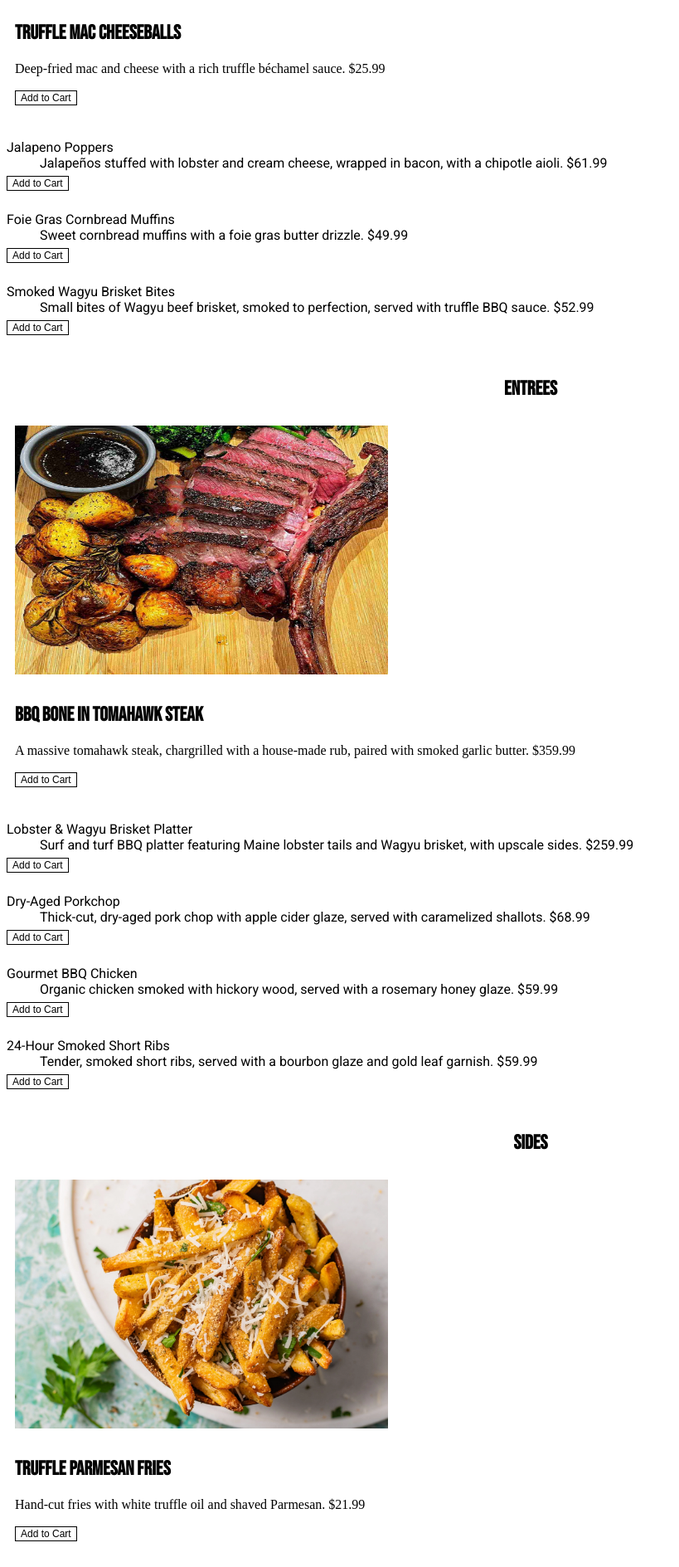
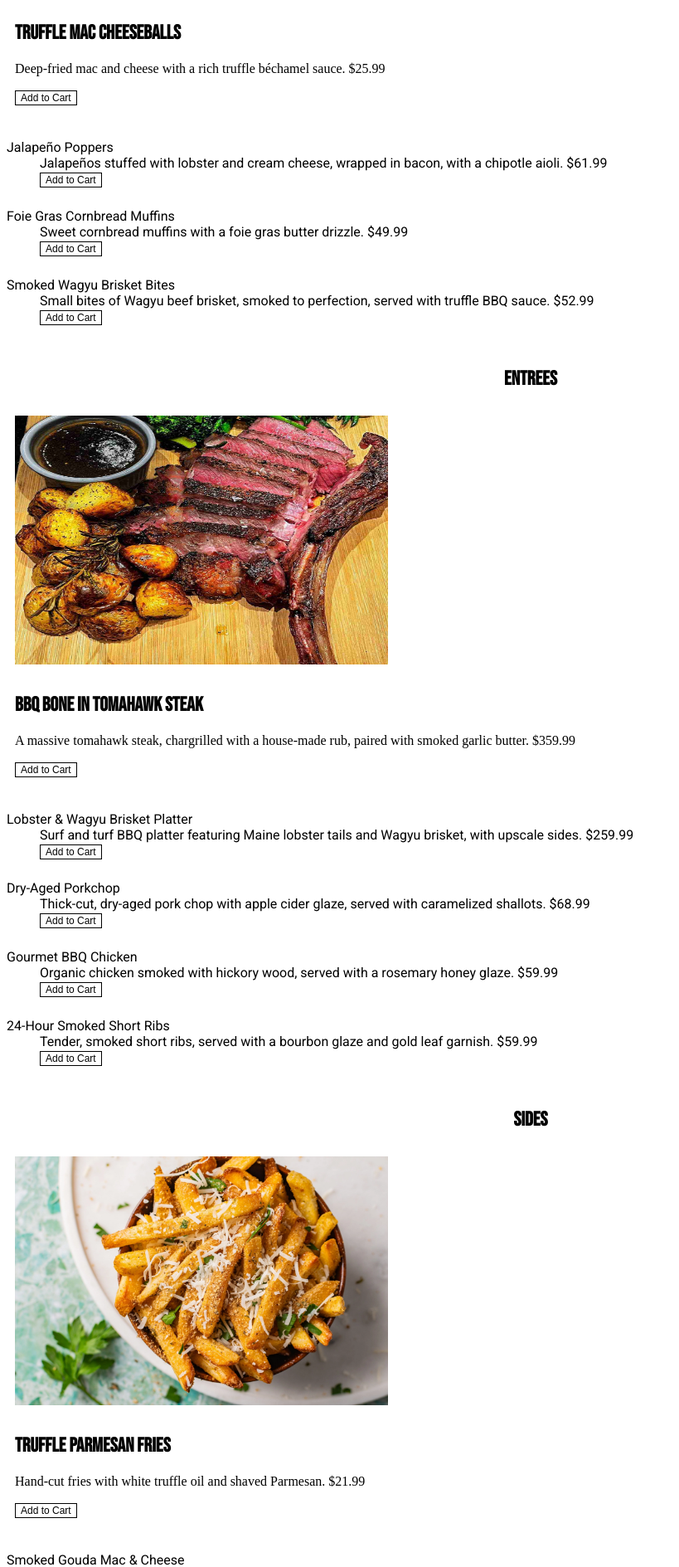
Before and after one commit to Dreiii18/Restaurant, a PHP site: page /frontend/html/order.html in a window 1280 px wide; the page is wider, and only the part inside the window is pictured. Shown: the part 1433-3322 px from the top of that part at 83% size, without its empty margins (0-819 px from the left). Run offline with PHP 8.4, Linux system fonts and the light colour scheme; some libraries are stand-ins or nearby versions.

Commit message:
Popout adjustments HTML:  -

```diff
--- a/frontend/css/order.css
+++ b/frontend/css/order.css
@@ -34,7 +34,7 @@
     height: 300px;
 }
 
-h2 {
+h1, h2, h3 {
     font-family: "Bebas Neue", sans-serif;
 }
 
@@ -84,6 +84,11 @@ footer p{
     color: black;
     border: 1px solid black;
     margin-bottom: 15px;
+}
+
+.add-to-cart:hover {
+    background-color: #444;
+    color: white;
 }
 
 #checkout {
@@ -196,9 +201,9 @@ dt {
     padding-top: 10px;
 }
 
-dd {
+/* dd {
     padding-bottom: 5px;
-}
+} */
 
 #restaurant_background {
     /* background-image: url("./frontend/images/restaurantbg.jpg"); */
--- a/frontend/html/order.html
+++ b/frontend/html/order.html
@@ -1,4 +1,3 @@
-
 <!DOCTYPE html>
 <html lang="en">
 <head>
@@ -38,14 +37,12 @@
     </nav>
 
     <div class="cart-checkout">
-            <i class="fa badge" value=1>&#xf07a;</i>
-            <!-- <button id="checkout" onclick="cart.html">Checkout</button> -->
+        <i class="fa badge" value=1 data-bs-toggle="offcanvas" data-bs-target="#offcanvasRight" aria-controls="offcanvasRight">&#xf07a;</i>
     </div>
     <div class="row">
         <div class="item1">
-          <h2 class="carouselTitle text-align-center">Recommened By the Chef</h2>
+            <h2 class="carouselTitle text-align-center">Recommended By the Chef</h2>
             <div id ="recommended">
-
                 <div id="carouselExample" class="carousel slide">
                     <div class="carousel-inner">
                         <div class="carousel-item active">
@@ -55,6 +52,7 @@
                                 <img class="multipleImages" src="frontend/images/lavaCake.jpg">
                                 <img class="multipleImages" src="frontend/images/truffleFries.jpg">
                                 <img class="multipleImages" src="frontend/images/lobsterWagyu.jpg">
+                            </div>
                         </div>
                     </div>
                     <div class="carousel-item">
@@ -77,13 +75,14 @@
                 </div>
             </div>
         </div>
-			</div>
 
         <div class="row">
             <div class="col-8">
                 <div class="row">
                     <ul class="nav justify-content-center">
+                        <li>
                             <h2>Filters</h2>
+                        </li>
                         <li class="nav-item">
                             <a class="nav-link" href="#starters">Starters</a>
                         </li>
@@ -102,11 +101,11 @@
                     </ul>
                 </div>
                 <div class="row" id="starters">
+                    <div class="row">
                         <div class="col text-align-center">
                             <h2 class="section-title">Starters</h2>
                         </div>
                     </div>
-                <div class="row">
                     <div class="col feature-dish">
                         <img src="frontend/images/truffleMacCheeseBalls.jpg" class="d-block w-100" alt="Deep fried truffle mac & cheese balls">
                         <h2 data-menu-id="1">Truffle Mac CheeseBalls</h2>
@@ -115,15 +114,15 @@
                     </div>
                     <div class="col">
                         <dl>
-                            <dt data-menu-id="2">Jalapeno Poppers</dt>
+                            <dt data-menu-id="2">Jalapeño Poppers</dt>
                             <dd>Jalapeños stuffed with lobster and cream cheese, wrapped in bacon, with a chipotle aioli. $61.99</dd>
-                            <button class="add-to-cart">Add to Cart</button>
+                            <dd><button class="add-to-cart">Add to Cart</button></dd>
                             <dt data-menu-id="3">Foie Gras Cornbread Muffins</dt>
                             <dd>Sweet cornbread muffins with a foie gras butter drizzle. $49.99</dd>
-                            <button class="add-to-cart">Add to Cart</button>
+                            <dd><button class="add-to-cart">Add to Cart</button></dd>
                             <dt data-menu-id="4">Smoked Wagyu Brisket Bites</dt>
                             <dd>Small bites of Wagyu beef brisket, smoked to perfection, served with truffle BBQ sauce. $52.99</dd>
-                            <button class="add-to-cart">Add to Cart</button>
+                            <dd><button class="add-to-cart">Add to Cart</button></dd>
                         </dl>
                     </div>
                 </div>
@@ -143,16 +142,16 @@
                         <dl>
                             <dt data-menu-id="6">Lobster & Wagyu Brisket Platter</dt>
                             <dd>Surf and turf BBQ platter featuring Maine lobster tails and Wagyu brisket, with upscale sides. $259.99</dd>
-                            <input type="submit" value="Add to Cart" class="add-to-cart">
+                            <dd><button class="add-to-cart">Add to Cart</button></dd>
                             <dt data-menu-id="7">Dry-Aged Porkchop</dt>
                             <dd>Thick-cut, dry-aged pork chop with apple cider glaze, served with caramelized shallots. $68.99</dd>
-                            <input type="submit" value="Add to Cart" class="add-to-cart">
+                            <dd><button class="add-to-cart">Add to Cart</button></dd>
                             <dt data-menu-id="8">Gourmet BBQ Chicken</dt>
                             <dd>Organic chicken smoked with hickory wood, served with a rosemary honey glaze. $59.99</dd>
-                            <input type="submit" value="Add to Cart" class="add-to-cart">
+                            <dd><button class="add-to-cart">Add to Cart</button></dd>
                             <dt data-menu-id="9">24-Hour Smoked Short Ribs</dt>
                             <dd>Tender, smoked short ribs, served with a bourbon glaze and gold leaf garnish. $59.99</dd>
-                            <input type="submit" value="Add to Cart" class="add-to-cart">
+                            <dd><button class="add-to-cart">Add to Cart</button></dd>
                         </dl>
                     </div>
                 </div>
@@ -172,13 +171,13 @@
                         <dl>
                             <dt data-menu-id="11">Smoked Gouda Mac & Cheese</dt>
                             <dd>Creamy mac and cheese made with smoked Gouda and aged cheddar. $31.99</dd>
-                            <input type="submit" value="Add to Cart" class="add-to-cart">
+                            <dd><button class="add-to-cart">Add to Cart</button></dd>
                             <dt data-menu-id="12">Charred Brussels Sprouts</dt>
                             <dd>Roasted Brussel sprouts with pancetta and balasmic glaze. $14.99</dd>
-                            <input type="submit" value="Add to Cart" class="add-to-cart">
+                            <dd><button class="add-to-cart">Add to Cart</button></dd>
                             <dt data-menu-id="13">Caviar Potato Salad</dt>
                             <dd>Yukon gold potato salad with crème fraîche, topped with premium caviar. $259.99</dd>
-                            <input type="submit" value="Add to Cart" class="add-to-cart">
+                            <dd><button class="add-to-cart">Add to Cart</button></dd>
                         </dl>
                     </div>
                 </div>
@@ -198,10 +197,10 @@
                         <dl>
                             <dt data-menu-id="15">Maple Bacon Ice Cream Sundae</dt>
                             <dd>Maple-flavored ice cream with candied bacon, bourbon caramel, and pecan brittle. $18.99</dd>
-                            <input type="submit" value="Add to Cart" class="add-to-cart">
+                            <dd><button class="add-to-cart">Add to Cart</button></dd>
                             <dt data-menu-id="16">Smoked Chocolate Lava Cake</dt>
                             <dd> Molten chocolate cake with a hint of smoked chili, served with vanilla bean ice cream. $17.99</dd>
-                            <input type="submit" value="Add to Cart" class="add-to-cart">
+                            <dd><button class="add-to-cart">Add to Cart</button></dd>
                         </dl>
                     </div>
                 </div>
@@ -221,39 +220,57 @@
                         <dl>
                             <dt data-menu-id="18">Smoked Old Fashioned</dt>
                             <dd>Classic Old Fashioned cocktail, smoked with hickory wood. $34.99</dd>
-                          <input type="submit" value="Add to Cart" class="add-to-cart">
+                            <dd><button class="add-to-cart">Add to Cart</button></dd>
                             <dt data-menu-id="19">Smoked Berry Fizz</dt>
                             <dd>Smoky blackberry, rosemary, and lemon, topped with sparkling water; refreshing and bold. $11.99</dd>
-                          <input type="submit" value="Add to Cart" class="add-to-cart">
+                            <dd><button class="add-to-cart">Add to Cart</button></dd>
                             <dt data-menu-id="20">Caviar Lime Spritz</dt>
                             <dd>Bright elderflower and cucumber with a pop of lime pearls; light, crisp, and sophisticated. $13.99</dd>
-                          <input type="submit" value="Add to Cart" class="add-to-cart">
+                            <dd><button class="add-to-cart">Add to Cart</button></dd>
                             <dt data-menu-id="21">Gourmet Lemonade Trio</dt>
                             <dd>Unique flavors like lavender, rosemary, and hibiscus. $10.99</dd>
-                          <input type="submit" value="Add to Cart" class="add-to-cart">
+                            <dd><button class="add-to-cart">Add to Cart</button></dd>
                         </dl>
                     </div>
                 </div>
             </div>
+            <div class="col-4" id="restaurant_background"></div>
+        </div>
 
-            <div class="col-4" id="restaurant_background">
     </div>
-            <div class="col-4" id="cart">
-              <h2>Order Summary</h2>
-              <!-- placeholder for layout -->
+
+    <div class="offcanvas offcanvas-end" data-bs-scroll="true" data-bs-backdrop="false" tabindex="-1" id="offcanvasRight" aria-labelledby="offcanvasRightLabel">
+        <div class="offcanvas-header border-bottom">
+            <h1 class="offcanvas-title" id="offcanvasRightLabel">Order Summary</h1>
+            <button type="button" class="btn-close" data-bs-dismiss="offcanvas" aria-label="Close"></button>
+        </div>
+        <div class="offcanvas-body">
             <div id="items-ordered">
-                <div class="menu-item">
-                  <div id="ordered-item">
-                    <h2>Tomahawk Steak</h2>
+                <div class="menu-item"> <!--Use this block for when new items are added-->
+                    <div class="ordered-item">
+                        <h3>Tomahawk Steak</h3>
                         <p>$359.99</p>
                     </div>
                     <div class="item-qty">
-                    <button type="button" onclick="subtract()">-</button>
-                    <input type="text" id="quantity" value="1">
-                    <button type="button" onclick="add()">+</button>
+                        <!-- <button type="button" onclick="subtract()">-</button> -->
+                        <button type="button" class="subtract">-</button>
+                        <input type="text" class="quantity" value="1">
+                        <!-- <button type="button" onclick="add()">+</button> -->
+                        <button type="button" class="add">+</button>
                     </div>
                 </div>
-                <div id="costSummary">
+                <div class="menu-item"> <!--Just testing for multiple items-->
+                    <div class="ordered-item">
+                        <h3>Tomahawk Steak</h3>
+                        <p>$359.99</p>
+                    </div>
+                    <div class="item-qty">
+                        <button type="button" class="subtract">-</button>
+                        <input type="text" class="quantity" value="1">
+                        <button type="button" class="add">+</button>
+                    </div>
+                </div>
+                <div id="costSummary" class="border-top p-3">
                     <h2>Cost</h2>
                     <div class="cost-element">
                         <span>Subtotal</span>
@@ -273,7 +290,7 @@
                     </div>
                 </div>
             </div>
-              <div class="d-grid gap-2">
+            <div class="d-grid gap-2 p-3">
                 <button class="btn btn-primary" type="button">Proceed to Checkout</button>
             </div>
         </div>
@@ -437,11 +454,11 @@
         </div>
         </div> -->
     </main>
-    </body>
-
     <footer>
         <p>
             Copyright @Smoke & Caviar 2024
         </p>
     </footer>
+</body>
+
 </html>
```
Also changed, not shown: frontend/js/order.js (+2 -6 lines). Lines whose indentation alone changed are shown as unchanged.
